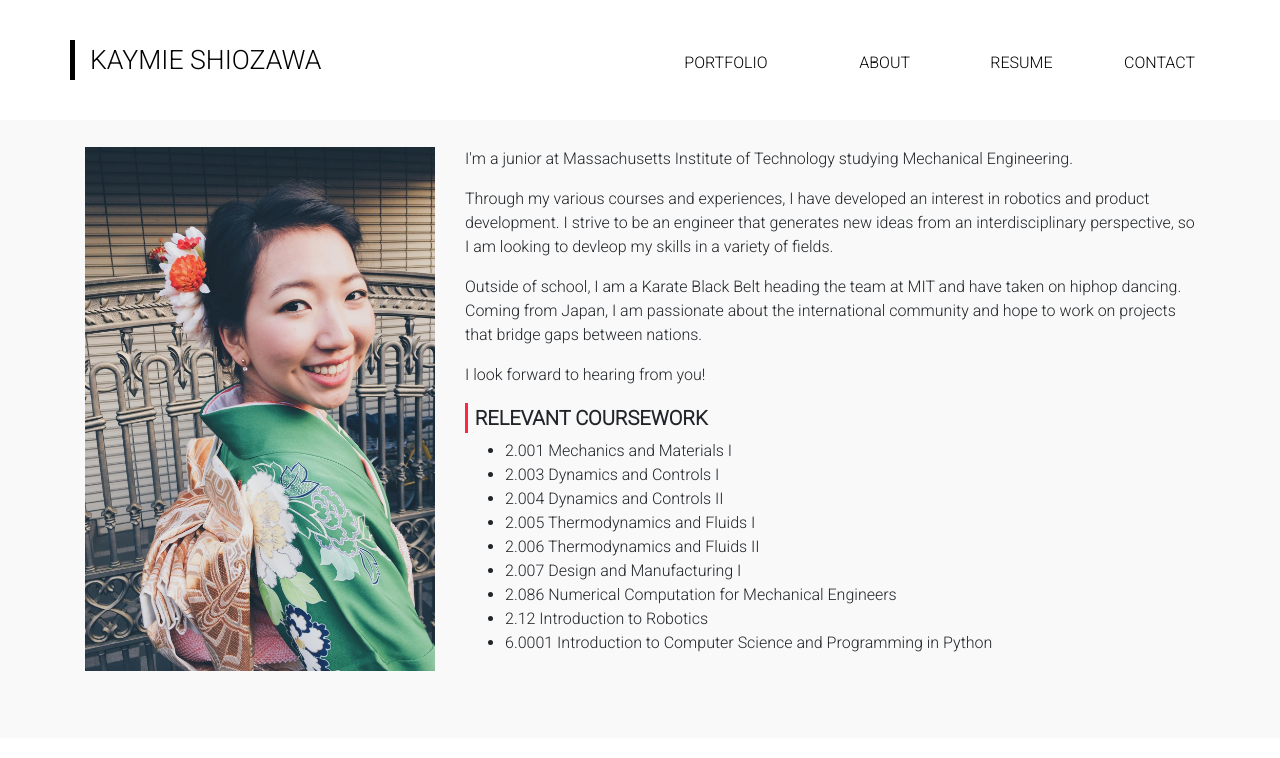
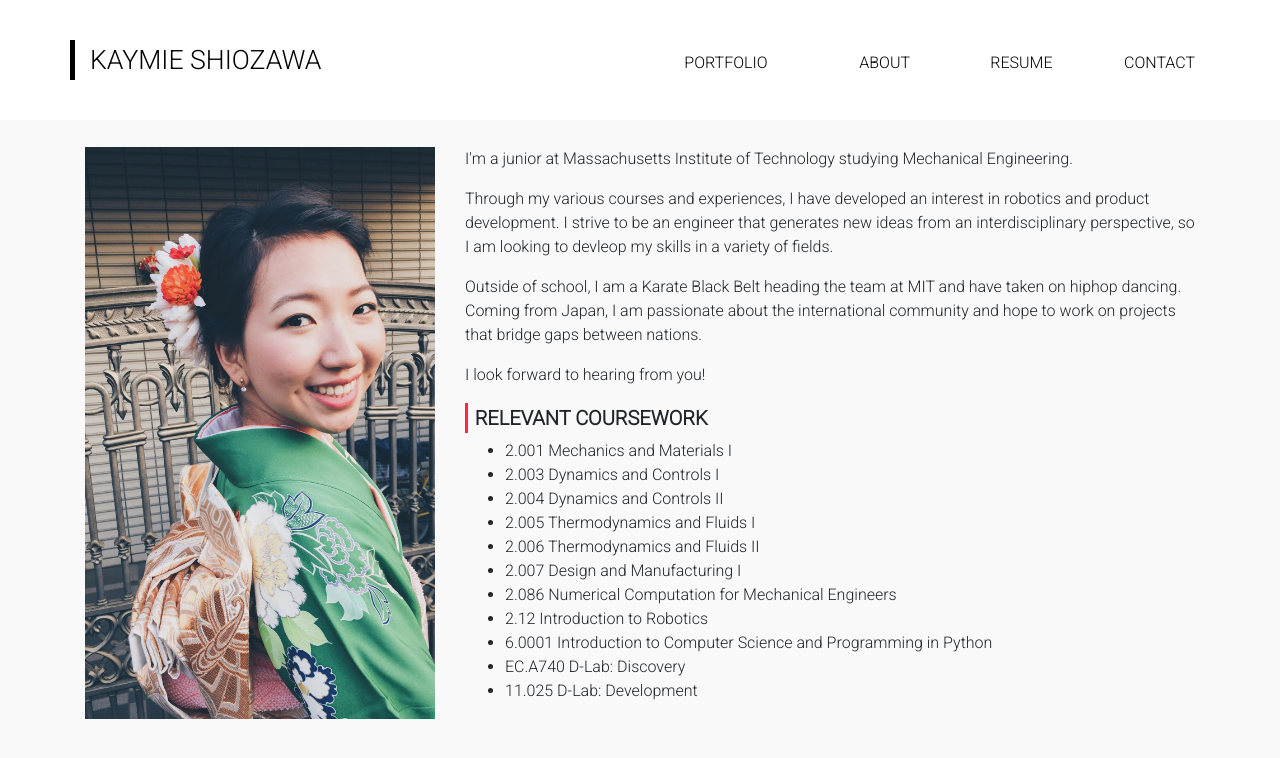
Before and after one commit to kaymies/Website-NEW, a plain HTML site: page about.html in a window 1280 px wide. Drawn offline with nearby package versions, Linux system fonts and the light colour scheme.

Commit message:
update all

```diff
--- a/about.html
+++ b/about.html
@@ -81,6 +81,8 @@
                     <li>2.086 Numerical Computation for Mechanical Engineers</li>
                     <li>2.12 Introduction to Robotics</li>
                     <li>6.0001 Introduction to Computer Science and Programming in Python</li>
+                    <li>EC.A740 D-Lab: Discovery</li>
+                    <li>11.025 D-Lab: Development</li>
                   </ul>
               </p>
               </a>
```
